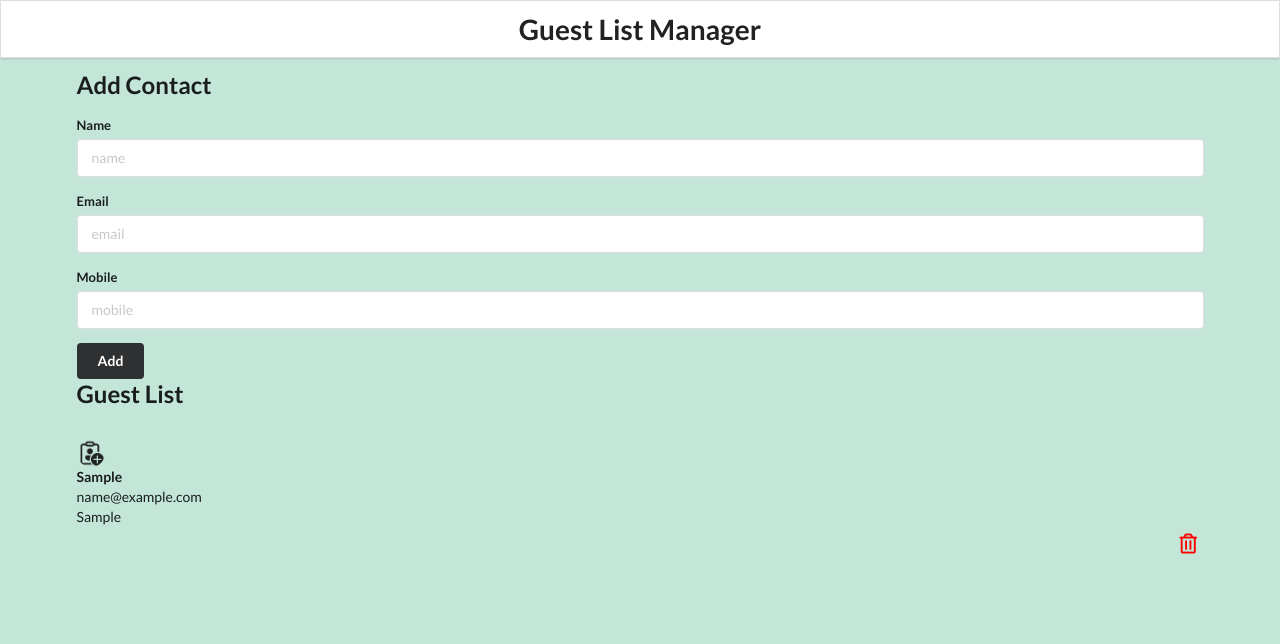
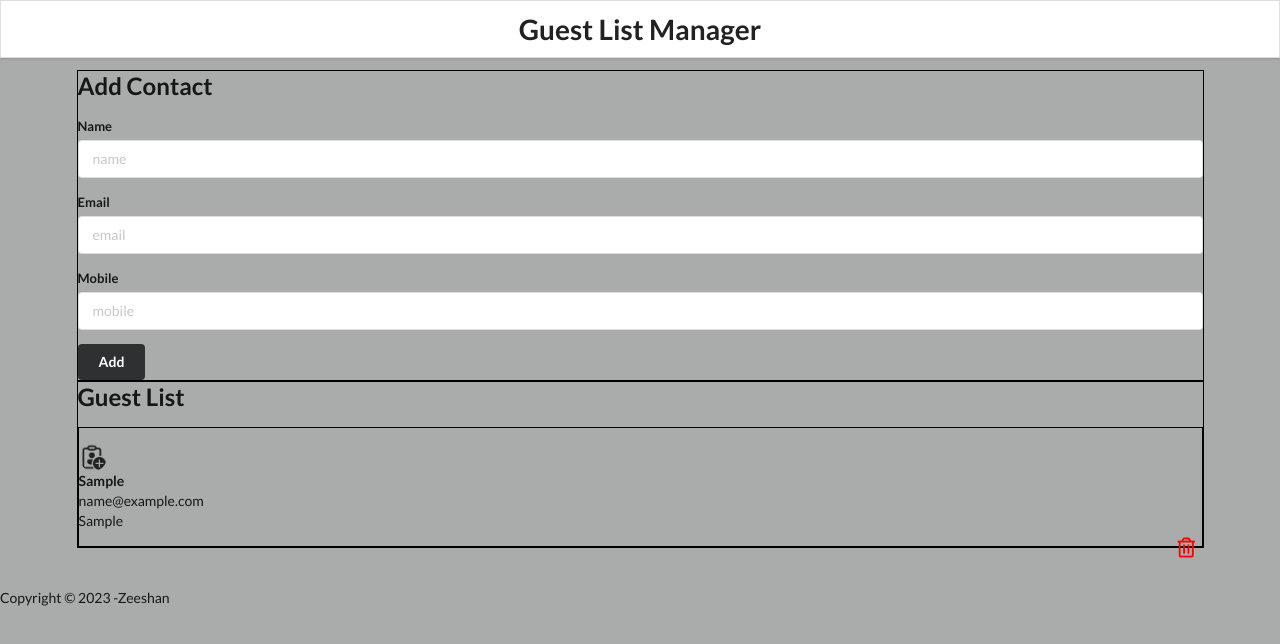
Before and after one commit to khanzeeshanf/GuestManager, a React app in the folder contact-app/: page / in a window 1280 px wide. Both pictures are taken after typing "Sample", "name@example.com", "Sample" into the empty fields and a click on the button "Add". Built offline with nearby package versions, Linux system fonts and the light colour scheme.

Commit message:
Route changes

```diff
--- a/contact-app/public/index.html
+++ b/contact-app/public/index.html
@@ -26,7 +26,7 @@
     -->
     <title>Guest List</title>
   </head>
-  <body style="background-color:#c3e6d8">
+  <body style="background-color:#a9acaa">
     <noscript>You need to enable JavaScript to run this app.</noscript>
     <div id="root"></div>
     <!--
@@ -40,4 +40,9 @@
       To create a production bundle, use `npm run build` or `yarn build`.
     -->
   </body>
+  <footer>
+    <br>
+    <br>
+    <p>Copyright &copy; 2023 -Zeeshan</a></p>
+  </footer>
 </html>
--- a/contact-app/src/Component/AddContact.js
+++ b/contact-app/src/Component/AddContact.js
@@ -20,7 +20,7 @@ class AddContact extends React.Component
     render() {
 
         return(
-            <div className="ui main">
+            <div className="ui main" style={{ border: '1px solid #000' }}>
             <h2>Add Contact</h2>
             <form className="ui form" onSubmit={this.add}>
               <div className="field">
--- a/contact-app/src/Component/App.js
+++ b/contact-app/src/Component/App.js
@@ -25,15 +25,16 @@ function App() {
     localStorage.setItem(LOCAL_STG_KEY, JSON.stringify(contacts));
   }, [contacts]);
 
+
   return (
     <div className="ui container">
+    <Header/>
+    <Router>
+    <AddContact addContactHandler={addContactHandler} />
+    <ContactList contacts={contacts}/>
+    </Router>
 
-      <Header/>
-
-      <AddContact addContactHandler={addContactHandler} />
-      <ContactList contacts={contacts}/>
-
-    </div>
+  </div>
   );
 }
 
--- a/contact-app/src/Component/ContactCard.js
+++ b/contact-app/src/Component/ContactCard.js
@@ -1,21 +1,25 @@
 import React from "react";
 import user from "../images/user.png";
+import { Link } from "react-router-dom";
 
 
 export default function ContactCard(props)
 {
     const {name, email,mobile } = props.contact;
+    const msg = name +" - "+mobile ;
     return(
-        <div className="item">
+
+        <div className="item" style={{ border: '1px solid #000' }}>
       <img className="ui avatar image" src={user} alt="user" />
       <div className="content">
         <div className="header"><b>{name}</b></div>
         <div>{email}</div> <div>{mobile}</div>
-      </div>
-      <i
+        <i
         className="trash alternate outline icon"
         style={{ color: "red", marginTop: "7px" }}
       ></i>
+      </div>
+
     </div>
     );
 }
--- a/contact-app/src/Component/ContactList.js
+++ b/contact-app/src/Component/ContactList.js
@@ -11,11 +11,12 @@ function ContactList(props)
 
     const renderContact = props.contacts.map((contact)=>{
         return(
+
             <ContactCard contact={contact}/>
         )
     })
     return(
-        <div>
+        <div style={{ border: '1px solid #000' }}>
             <h2>Guest List</h2>
             {renderContact}
         </div>
```
Also changed, not shown: contact-app/src/Component/About.js (added, +14 -0 lines), contact-app/src/images/bg.jpg (added).
